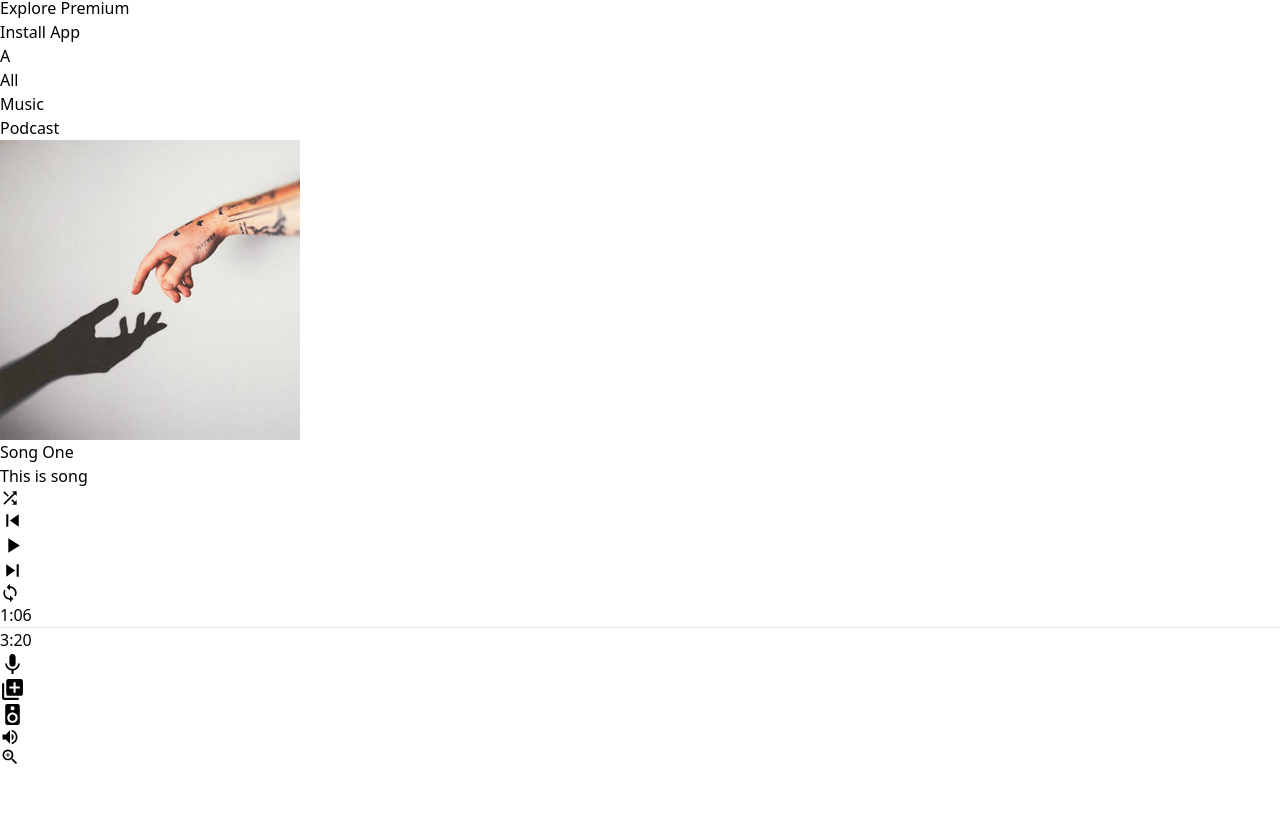
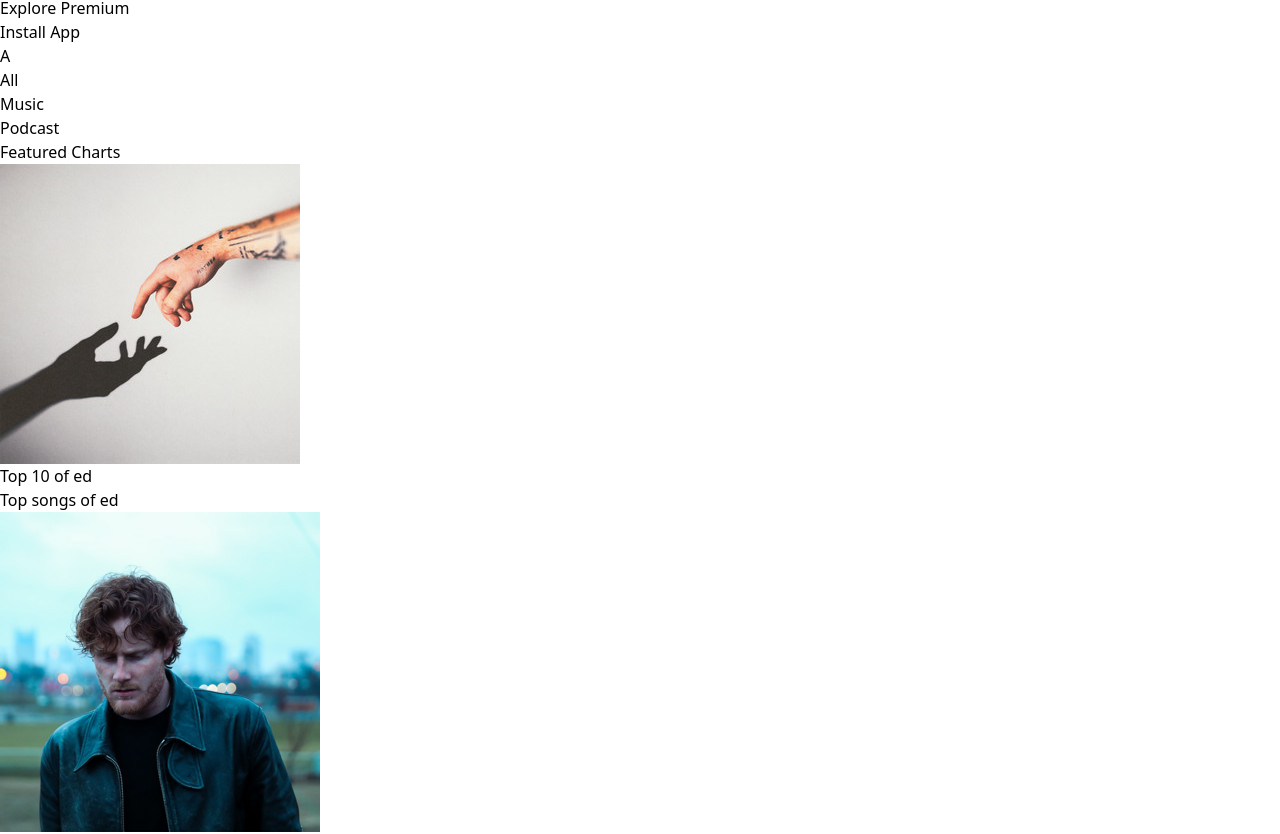
Before and after one commit to ItsNimmz/LyreApp, a React (Vite) app: page / in a window 1280 px wide. Shown: the part 392-1226 px from the top of the page. Before the commit the page ends 1159 px from the top, so only its background shows below. Built offline with nearby package versions, Linux system fonts and the light colour scheme.

Commit message:
new heading featured charts

```diff
--- a/src/components/DisplayHome.jsx
+++ b/src/components/DisplayHome.jsx
@@ -1,14 +1,23 @@
-import React from 'react'
-import NavBar from './NavBar'
-import { albumsData } from '../assets/assets'
+import React from 'react';
+import NavBar from './NavBar';
+import { albumsData } from '../assets/assets';
+import Albumlist from './Albumlist';
 
 const DisplayHome = () => {
   return (
     <>
-      <NavBar/>
+      <NavBar />
+      <div className='mb-4'>
+        <h1 className='my-5  font-bold text-2xl'>Featured Charts</h1>
+        <div className='flex overflow-auto'>
+        {albumsData.map((item, index) => (
+          <Albumlist key={index} name={item.name} desc={item.desc} id={item.id} image={item.image} />
+        ))}
+        </div>
 
+      </div>
     </>
-  )
-}
+  );
+};
 
-export default DisplayHome
+export default DisplayHome;
```
